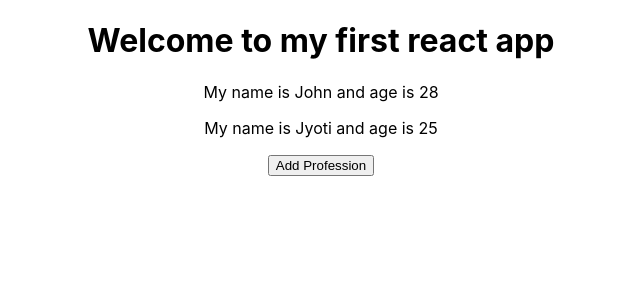
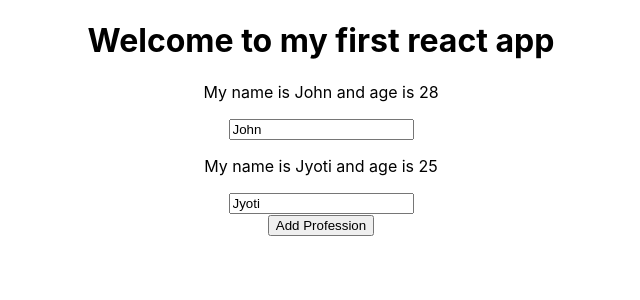
Before and after one commit to johnpaults/first_react_app, a React (Create React App) app: page / in a window 1280 px wide. Shown: the top 300 px of the page, without its empty margins (319-959 px from the left). Built offline with nearby package versions, Linux system fonts and the light colour scheme.

Commit message:
two way binding added

```diff
--- a/src/App.js
+++ b/src/App.js
@@ -19,11 +19,20 @@ class App extends Component {
     );
   }
 
+  updateName = (event) => {
+    this.setState({
+      persons: [
+        { name: event.target.value, age: `28` },
+        { name: "Jyoti", age: `25` }]
+    }
+    );
+  }
+
   render() {
     return (
       <div className="App">
         <h1>Welcome to my first react app</h1>
-        <PersonComponent name={this.state.persons[0].name} age={this.state.persons[0].age} />
+        <PersonComponent updatedName = {this.updateName} name={this.state.persons[0].name} age={this.state.persons[0].age} />
         <PersonComponent click = {this.changePersonState.bind(this, 'and she is a software Engineer')} name={this.state.persons[1].name} age={this.state.persons[1].age} />
         <button onClick={() => this.changePersonState('and he is a Senior Software Engineer')}>Add Profession</button>
       </div>
--- a/src/Person/PersonComponent.js
+++ b/src/Person/PersonComponent.js
@@ -4,6 +4,7 @@ const PersonComponent = (props) => {
     return (
         <div>
             <p onClick = {props.click}>My name is {props.name} and age is {props.age}</p>
+            <input type = 'text' onChange = {props.updatedName} value = {props.name} />
         </div>
     );
 }
```
